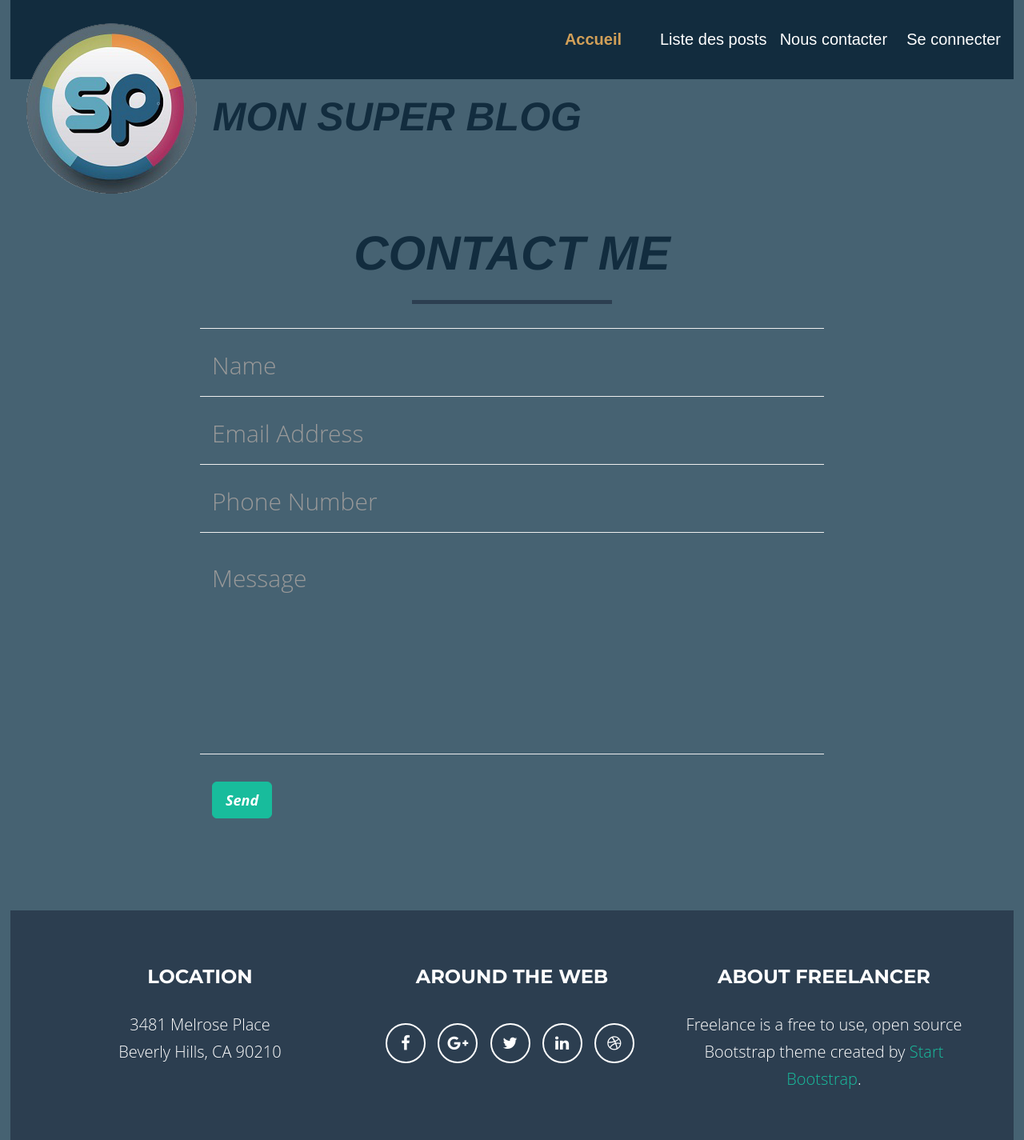
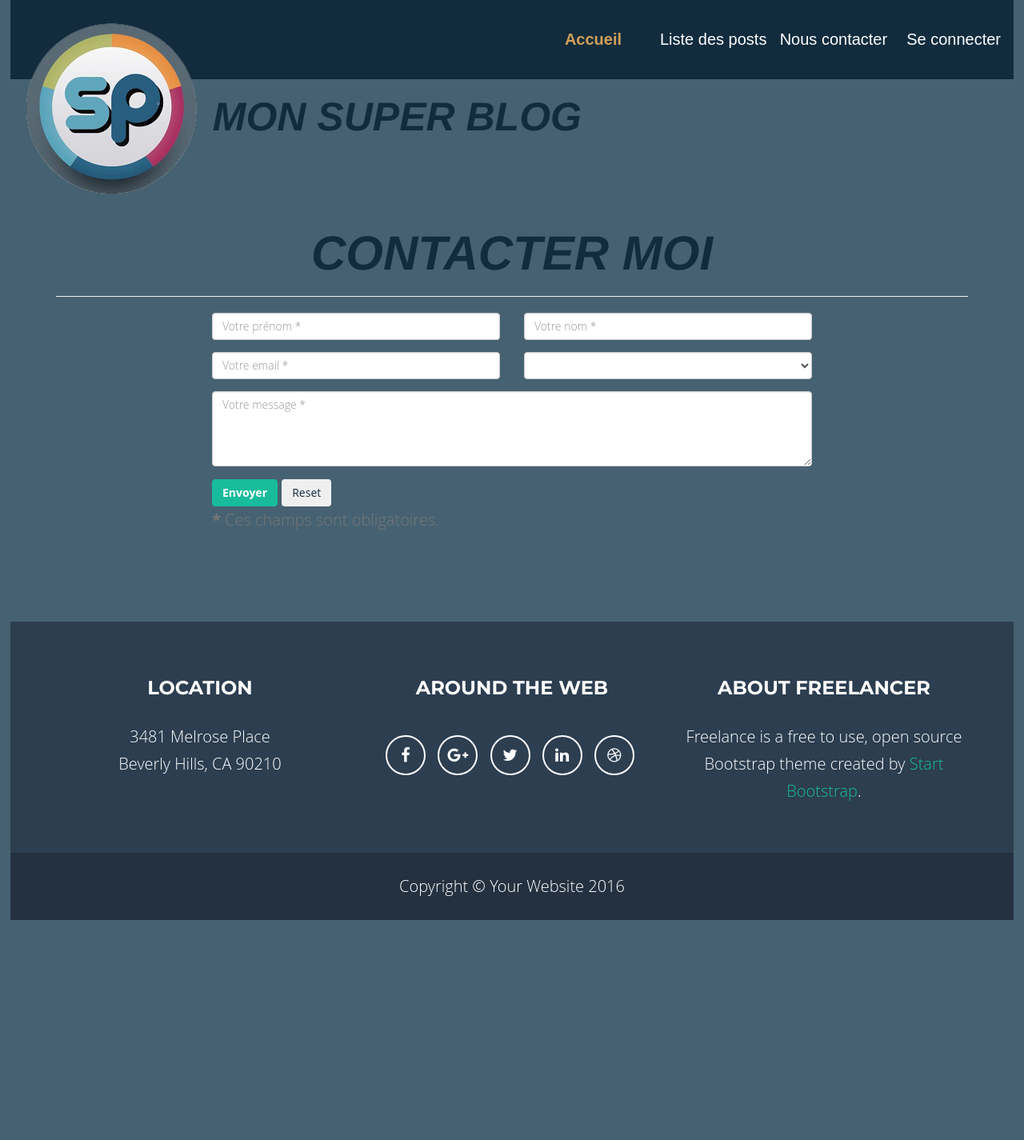
Before and after one commit to Urza45/blog, a PHP site: template template/frontend/contact.html.twig in a window 1280 px wide. Shown: the part 14-1439 px from the top of the page at 80% size. After the commit the page ends 1164 px from the top, so only its background shows below. Run offline with PHP 8.4, Linux system fonts and the light colour scheme; the template is opened without the code that fills it, so the values that code supplies are empty; some libraries are stand-ins or nearby versions.

Commit message:
Add contact emailing

```diff
--- a/config/config.model.php
+++ b/config/config.model.php
@@ -6,5 +6,6 @@ return [
     "db_user" => "",
     "db_pass" => "",
     "db_host" => "",
-    "db_name" => ""
+    "db_name" => "",
+    "sendTo" => "xx@xxxxx.fr"
 ];
--- /dev/null
+++ b/public/js/contact.js
@@ -0,0 +1,30 @@
+$(function () {
+
+    // init the validator
+    // validator files are included in the download package
+    // otherwise download from http://1000hz.github.io/bootstrap-validator
+
+    $('#contact-form').validator();
+
+
+    // when the form is submitted
+    $('#contact-form').on('submit', function (e) {
+
+        // if the validator does not prevent form submit
+        if (!e.isDefaultPrevented()) {
+            var url = "/contact";
+
+            // POST values in the background the the script URL
+            $.ajax({
+                type: "POST",
+                url: url,
+                data: $(this).serialize(),
+                success: function (data)
+                {
+                   //
+                }
+            });
+            return false;
+        }
+    })
+});
--- a/public/js/contact_me.js
+++ /dev/null
@@ -1,73 +0,0 @@
-$(function() {
-
-    $("#contactForm input,#contactForm textarea").jqBootstrapValidation({
-        preventSubmit: true,
-        submitError: function($form, event, errors) {
-            // additional error messages or events
-        },
-        submitSuccess: function($form, event) {
-            // Prevent spam click and default submit behaviour
-            $("#btnSubmit").attr("disabled", true);
-            event.preventDefault();
-
-            // get values from FORM
-            var name = $("input#name").val();
-            var email = $("input#email").val();
-            var phone = $("input#phone").val();
-            var message = $("textarea#message").val();
-            var firstName = name; // For Success/Failure Message
-            // Check for white space in name for Success/Fail message
-            if (firstName.indexOf(' ') >= 0) {
-                firstName = name.split(' ').slice(0, -1).join(' ');
-            }
-            $.ajax({
-                url: "././mail/contact_me.php",
-                type: "POST",
-                data: {
-                    name: name,
-                    phone: phone,
-                    email: email,
-                    message: message
-                },
-                cache: false,
-                success: function() {
-                    // Enable button & show success message
-                    $("#btnSubmit").attr("disabled", false);
-                    $('#success').html("<div class='alert alert-success'>");
-                    $('#success > .alert-success').html("<button type='button' class='close' data-dismiss='alert' aria-hidden='true'>&times;")
-                        .append("</button>");
-                    $('#success > .alert-success')
-                        .append("<strong>Your message has been sent. </strong>");
-                    $('#success > .alert-success')
-                        .append('</div>');
-
-                    //clear all fields
-                    $('#contactForm').trigger("reset");
-                },
-                error: function() {
-                    // Fail message
-                    $('#success').html("<div class='alert alert-danger'>");
-                    $('#success > .alert-danger').html("<button type='button' class='close' data-dismiss='alert' aria-hidden='true'>&times;")
-                        .append("</button>");
-                    $('#success > .alert-danger').append("<strong>Sorry " + firstName + ", it seems that my mail server is not responding. Please try again later!");
-                    $('#success > .alert-danger').append('</div>');
-                    //clear all fields
-                    $('#contactForm').trigger("reset");
-                },
-            });
-        },
-        filter: function() {
-            return $(this).is(":visible");
-        },
-    });
-
-    $("a[data-toggle=\"tab\"]").click(function(e) {
-        e.preventDefault();
-        $(this).tab("show");
-    });
-});
-
-// When clicking on Full hide fail/success boxes
-$('#name').focus(function() {
-    $('#success').html('');
-});
--- a/template/base.html.twig
+++ b/template/base.html.twig
@@ -29,7 +29,8 @@
         {{ include('header.html.twig') }}
     </header>
     <h1>Mon super Blog</h1>
-        {% block body %}{% endblock %}
+    {% block flash %}{% endblock %}
+    {% block body %}{% endblock %}
 
     <footer class="text-center">
         {{ include('footer.html.twig') }}
@@ -47,7 +48,7 @@
 
         <!-- Contact Form JavaScript -->
         <script src="/js/jqBootstrapValidation.js"></script>
-        <script src="/js/contact_me.js"></script>
+        <script src="/js/contact.js"></script>
 
         <!-- Theme JavaScript -->
         <script src="/js/freelancer.min.js"></script>
--- a/template/frontend/contact.html.twig
+++ b/template/frontend/contact.html.twig
@@ -1,57 +1,97 @@
 {% extends "base.html.twig" %}
 
 {% block title %}Nous contacter{% endblock %}
+
+{% block flash %}
+    {% if Response %}
+    <div class="row">
+        <div class="col-lg-12 text-center alert alert-{{ Response.type }} ">
+            {{ Response.message }}
+        </div>
+    </div>
+    {% endif %}
+{% endblock %}
 
 {% block body %}
     <section id="contact">
         <div class="container">
             <div class="row">
                 <div class="col-lg-12 text-center">
-                    <h2>Contact Me</h2>
-                    <hr class="star-primary">
+                    <h2>Contacter moi</h2>
+                    <hr />
                 </div>
             </div>
             <div class="row">
                 <div class="col-lg-8 col-lg-offset-2">
                     <!-- To configure the contact form email address, go to mail/contact_me.php and update the email address in the PHP file on line 19. -->
                     <!-- The form should work on most web servers, but if the form is not working you may need to configure your web server differently. -->
-                    <form name="sentMessage" id="contactForm" novalidate>
-                        <div class="row control-group">
-                            <div class="form-group col-xs-12 floating-label-form-group controls">
-                                <label>Name</label>
-                                <input type="text" class="form-control" placeholder="Name" id="name" required data-validation-required-message="Please enter your name.">
-                                <p class="help-block text-danger"></p>
+                    <form id="contact-form" method="post" action="/contact" role="form">
+
+                    <div class="messages"></div>
+
+                    <div class="controls">
+
+                        <div class="row">
+                            <div class="col-md-6">
+                                <div class="form-group">
+                                    <label for="form_name">Firstname *</label>
+                                    <input id="form_name" type="text" value="{{ Params.name }}" name="name" class="form-control" placeholder="Votre prénom *" required="required" data-error="Prénom est obligatoire.">
+                                    <div class="help-block with-errors"></div>
+                                </div>
+                            </div>
+                            <div class="col-md-6">
+                                <div class="form-group">
+                                    <label for="form_lastname">Lastname *</label>
+                                    <input id="form_lastname" type="text" value="{{ Params.surname }}" name="surname" class="form-control" placeholder="Votre nom *" required="required" data-error="Nom est obligatoire.">
+                                    <div class="help-block with-errors"></div>
+                                </div>
                             </div>
                         </div>
-                        <div class="row control-group">
-                            <div class="form-group col-xs-12 floating-label-form-group controls">
-                                <label>Email Address</label>
-                                <input type="email" class="form-control" placeholder="Email Address" id="email" required data-validation-required-message="Please enter your email address.">
-                                <p class="help-block text-danger"></p>
+                        <div class="row">
+                            <div class="col-md-6">
+                                <div class="form-group">
+                                    <label for="form_email">Email *</label>
+                                    <input id="form_email" type="email" value="{{ Params.email }}" name="email" class="form-control" placeholder="Votre email *" required="required" data-error="Un email valide est obligatoire.">
+                                    <div class="help-block with-errors"></div>
+                                </div>
+                            </div>
+                            <div class="col-md-6">
+                                <div class="form-group">
+                                    <label for="form_need">Please specify your need *</label>
+                                    <select id="form_need" name="need" value="{{ Params.need }}" class="form-control" required="required" data-error="Motif.">
+                                        <option value=""></option>
+                                        <option value="Request quotation">Motif 1</option>
+                                        <option value="Request order status">Motif 2</option>
+                                        <option value="Request copy of an invoice">Motif 3</option>
+                                        <option value="Other">Autre</option>
+                                    </select>
+                                    <div class="help-block with-errors"></div>
+                                </div>
                             </div>
                         </div>
-                        <div class="row control-group">
-                            <div class="form-group col-xs-12 floating-label-form-group controls">
-                                <label>Phone Number</label>
-                                <input type="tel" class="form-control" placeholder="Phone Number" id="phone" required data-validation-required-message="Please enter your phone number.">
-                                <p class="help-block text-danger"></p>
+                        <div class="row">
+                            <div class="col-md-12">
+                                <div class="form-group">
+                                    <label for="form_message">Message *</label>
+                                    <textarea id="form_message" name="message" value="{{ Params.message }}" class="form-control" placeholder="Votre message *" rows="4" required="required" data-error="Un message ?"></textarea>
+                                    <div class="help-block with-errors"></div>
+                                </div>
+                            </div>
+                            <div class="col-md-12">
+                                <input type="hidden" name="action" value="sending" />
+                                <input type="submit" class="btn btn-success btn-send" value="Envoyer" />
+                                <input type="reset" class="btn btn-fail btn-reset" value="Reset"/>
                             </div>
                         </div>
-                        <div class="row control-group">
-                            <div class="form-group col-xs-12 floating-label-form-group controls">
-                                <label>Message</label>
-                                <textarea rows="5" class="form-control" placeholder="Message" id="message" required data-validation-required-message="Please enter a message."></textarea>
-                                <p class="help-block text-danger"></p>
+                        <div class="row">
+                            <div class="col-md-12">
+                                <p class="text-muted">
+                                    <strong>*</strong> Ces champs sont obligatoires.
                             </div>
                         </div>
-                        <br>
-                        <div id="success"></div>
-                        <div class="row">
-                            <div class="form-group col-xs-12">
-                                <button type="submit" class="btn btn-success btn-lg">Send</button>
-                            </div>
-                        </div>
-                    </form>
+                    </div>
+
+                </form>
                 </div>
             </div>
         </div>
```
Also changed, not shown: controller/frontend/mainController.php (+15 -1 lines), lib/MyMail.php (added, +55 -0 lines), lib/Request.php (+13 -1 lines), lib/Router.php (+3 -7 lines).
